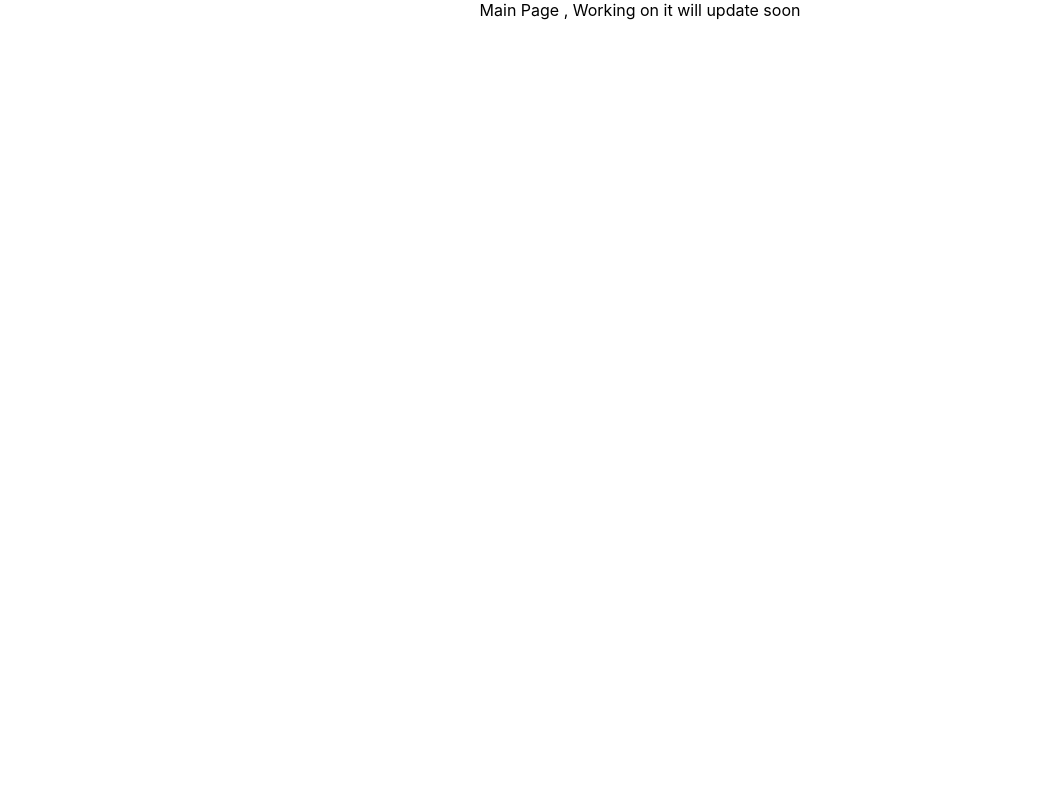
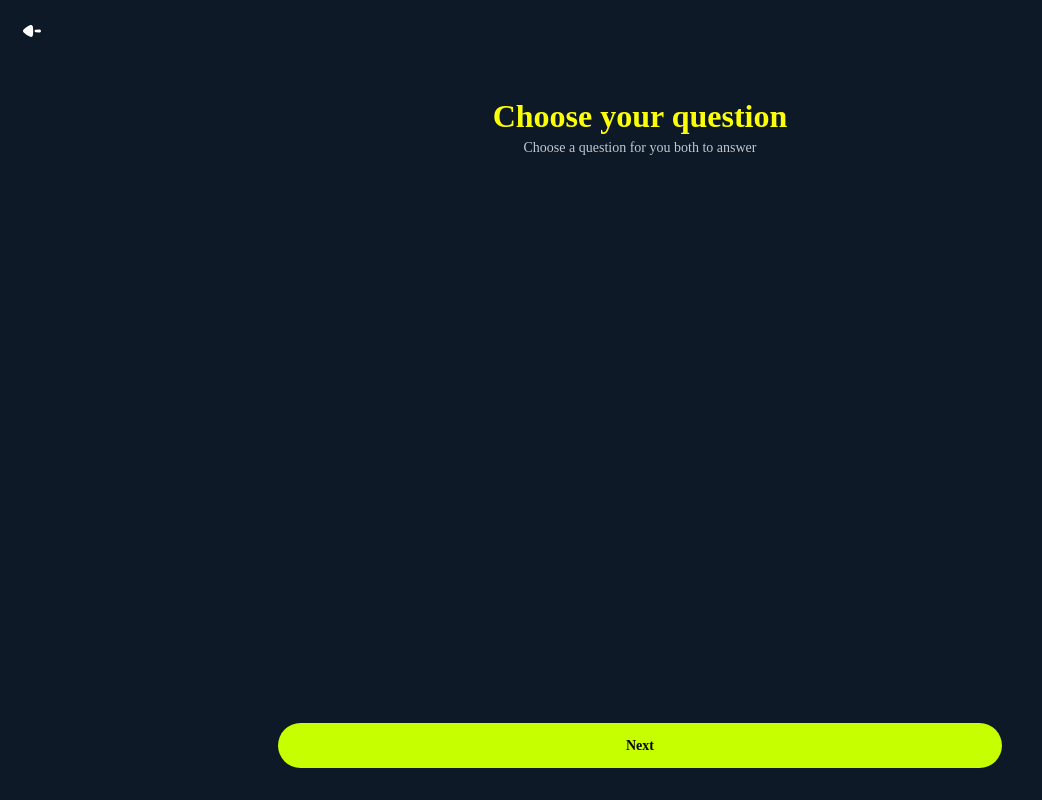
Before and after one commit to Abhirajkar27/Act_DC, a React (Create React App) app: page / in a window 1280 px wide. Both pictures are taken after a click on the button "Start". Shown: the whole page, without its empty margins (0-1042 px from the left). Built offline with nearby package versions, Linux system fonts and the light colour scheme.

Commit message:
starting activity mainpage

```diff
--- a/src/Pages/Landing/Landing.jsx
+++ b/src/Pages/Landing/Landing.jsx
@@ -20,9 +20,7 @@ const Landing = (props) => {
             {!isShowActivityInfo && <div className="activity_info_DC">
                 <p className='Landing_activity_info_DC' onClick={() => { setISShowActivityInfo(true); }}>Activity info</p>
             </div>}
-            <div
-                className={`Landing_buttons_DC`}
-            >
+            <div className={`Landing_buttons_DC`}>
                 <button className="Landing_start_DC" onClick={props.onNext}>Start</button>
                 <button className="Landing_activity_DC">choose another activity</button>
             </div>
--- a/src/Pages/MainPage/DCMain.css
+++ b/src/Pages/MainPage/DCMain.css
@@ -0,0 +1,78 @@
+.main-pg_DC {
+  display: flex;
+  flex-direction: column;
+  align-items: center;
+  /* justify-content: center; */
+  height: 100vh;
+  width: 100vw;
+  background: var(--Dark-Dark--100, #0e1928);
+}
+.backbtnDC {
+  width: 1.5rem;
+  height: 1.5rem;
+  position: fixed;
+  float: left;
+  top: 1.2rem;
+  left: 1.25rem;
+}
+
+.msgheading_DC {
+  width: 85vw;
+  margin-top: 100px;
+  display: flex;
+  align-items: center;
+  justify-content: center;
+}
+.msgheading_DC span {
+  color: var(--Accent-Accent--03-Accent-03, #fbff08);
+  text-align: center;
+  font-feature-settings: 'liga' off, 'clig' off;
+  font-family: "Saira SemiCondensed Bold";
+  font-size: 2rem;
+  font-style: normal;
+  font-weight: 900;
+  line-height: 100%;
+}
+.msgSubheading_DC {
+  width: 65vw;
+  margin-top: 0.5rem;
+  display: flex;
+  align-items: center;
+  justify-content: center;
+}
+.msgSubheading_DC span {
+  color: var(--Light-Light--70, #bcc9da);
+  text-align: center;
+  font-feature-settings: "clig" off, "liga" off;
+  text-shadow: 0px 2px 0px #161716;
+  font-family: Gilroy;
+  font-size: 0.875rem;
+  font-style: normal;
+  font-weight: 400;
+  line-height: 120%;
+}
+
+
+.nxtbtntp_DC{
+  display: flex;
+  width: 56.5vw;
+  height: 5.6vh;
+  padding: 0.9375rem 2rem;
+  justify-content: center;
+  align-items: center;
+  gap: 0.625rem;
+  border: 0px;
+  border-radius: 1.5rem;
+  background: var(--Primary-Primary-100, #c6ff00);
+  position: fixed;
+  bottom: 2rem;
+}
+
+.nxtbtntp-txt_DC{
+  color: var(--Neutral-Rich-Dark, #090909);
+  font-family: Gilroy;
+  font-size: 0.875rem;
+  font-style: normal;
+  font-weight: 700;
+  line-height: 100%;
+}
--- a/src/Pages/MainPage/DCMain.jsx
+++ b/src/Pages/MainPage/DCMain.jsx
@@ -1,10 +1,22 @@
 import React from 'react';
 import './DCMain.css';
 
-const DCMain = () => {
+const DCMain = (props) => {
   return (
-    <div>
-      Main Page , Working on it will update soon
+    <div className='main-pg_DC'>
+       <div className="backbtnDC" onClick={props.onClose}>
+                <svg xmlns="http://www.w3.org/2000/svg" viewBox="0 0 24 24" fill="none">
+                    <path fillRule="evenodd" clipRule="evenodd" d="M13.165 11.9934L13.1634 11.6393C13.1513 10.2348 13.0666 8.98174 12.9206 8.18763C12.9206 8.17331 12.7613 7.38572 12.6599 7.12355C12.5006 6.74463 12.2126 6.42299 11.8515 6.2192C11.5624 6.0738
+                     11.2592 6 10.9417 6C10.6922 6.01157 10.2806 6.13714 9.98692 6.24242L9.74283 6.33596C8.12612 6.97815 5.03561 9.07656 3.85199 10.3598L3.76473 10.4495L3.37527 10.8698C3.12982 11.1915 3 11.5847 3 12.0077C3 12.3866 3.11563 12.7656 3.3469 13.0718C3.41614 13.171
+                     3.52766 13.2983 3.62693 13.4058L4.006 13.8026C5.31046 15.1243 8.13485 16.9782 9.59883 17.5924C9.59883 17.6057 10.5086 17.9857 10.9417 18H10.9995C11.6639 18 12.2846 17.6211 12.6021 17.0086C12.6888 16.8412 12.772 16.5132 12.8352 16.2252L12.949 15.6813C13.0788
+                     14.8067 13.165 13.465 13.165 11.9934ZM19.4967 13.5183C20.3269 13.5183 21 12.8387 21 12.0004C21 11.1622 20.3269 10.4825 19.4967 10.4825L15.7975 10.8097C15.1463 10.8097 14.6183 11.3417 14.6183 12.0004C14.6183 12.6581 15.1463 13.1912 15.7975 13.1912L19.4967 13.5183Z"
+                     fill="white" />
+                </svg>
+            </div>
+            <div className='msgheading_DC'><span>Choose your question</span></div>
+            <div className='msgSubheading_DC'><span>Choose a question for you both to answer</span></div>
+
+            <button className={`nxtbtntp_DC`}><span className={`nxtbtntp-txt_DC`}>Next</span></button>
     </div>
   )
 }
```
